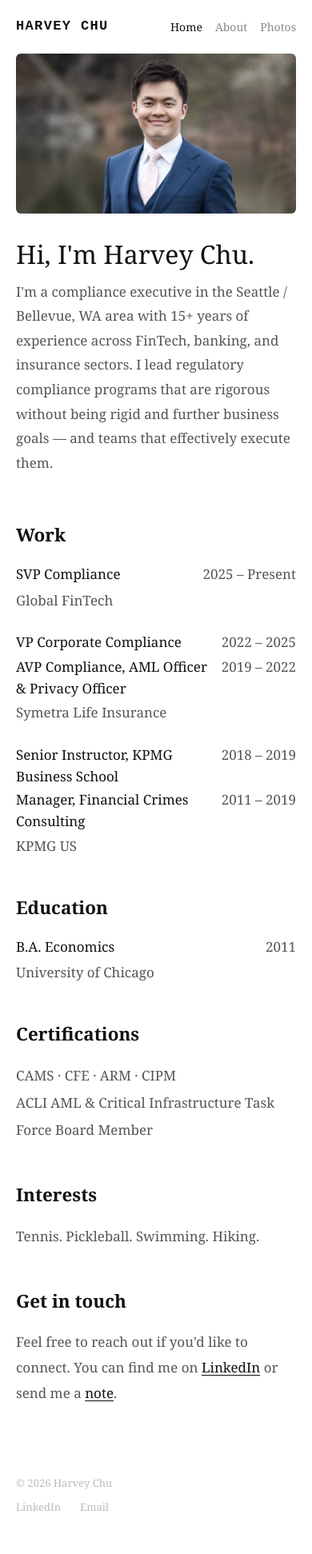
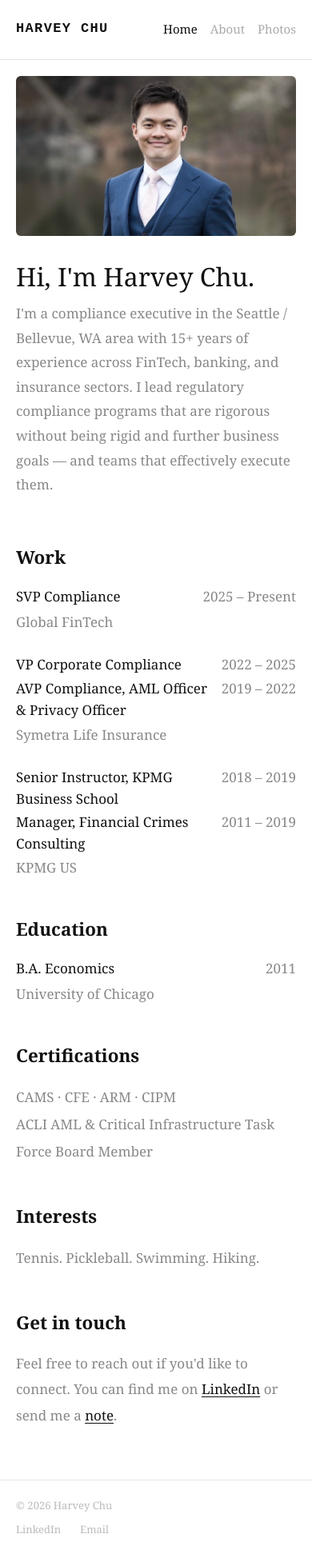
Before and after one commit to understandmykiwi/my-portfolio, a SvelteKit app: page / in a window 390 px wide. Shown: the whole page at 80% size. Before the commit the page ends 1915 px from the top, so only its background shows below. Built offline with nearby package versions, Linux system fonts and the light colour scheme.

Commit message:
add nav border, increase nav spacing, lighter grey text

```diff
--- a/src/routes/+layout.svelte
+++ b/src/routes/+layout.svelte
@@ -26,7 +26,7 @@
 <footer>
   <span>© 2026 Harvey Chu</span>
   <div class="footer-links">
-    <a href="https://www.linkedin.com/in/harveychu/" target="_blank">LinkedIn</a>
+    <a href="/linkedin" target="_blank" rel="noopener noreferrer">LinkedIn</a>
     <a href="mailto:hello@harveychu.com">Email</a>
   </div>
 </footer>
@@ -35,7 +35,7 @@
   :global(*, *::before, *::after) { margin: 0; padding: 0; box-sizing: border-box; }
   :global(body) {
     font-family: Georgia, 'Times New Roman', serif;
-    font-size: 15px;
+    font-size: 17px;
     line-height: 1.7;
     background: #fff;
     color: #111;
@@ -45,13 +45,20 @@
     display: flex;
     justify-content: space-between;
     align-items: center;
-    padding: 1.5rem 2rem;
+    padding: 2rem 2rem;
     max-width: 800px;
     margin: 0 auto;
     width: 100%;
   }
 
-.logo {
+  /* Border below nav matching Daniel's site */
+  nav {
+    border-bottom: 1px solid #e5e5e5;
+    max-width: 100%;
+    padding: 2rem 3rem;
+  }
+
+  .logo {
     font-family: 'Courier New', monospace;
     font-weight: 700;
     font-size: 17px;
@@ -68,9 +75,9 @@
 
   .nav-links a {
     font-family: Georgia, serif;
-    font-size: 15px;
+    font-size: 17px;
     text-decoration: none;
-    color: #888;
+    color: #aaa;
   }
 
   .nav-links a:hover,
@@ -82,10 +89,10 @@
   .hero {
     width: 100%;
     max-width: 800px;
-    margin: 0 auto 0;
+    margin: 0 auto;
     overflow: hidden;
     border-radius: 6px;
-    padding: 0 2rem;
+    padding: 2rem 2rem 0;
   }
 
   .hero img {
@@ -105,9 +112,10 @@
   }
 
   footer {
-    max-width: 800px;
+    max-width: 100%;
+    border-top: 1px solid #e5e5e5;
     margin: 0 auto;
-    padding: 1.5rem 2rem;
+    padding: 1.5rem 3rem;
     display: flex;
     justify-content: space-between;
     align-items: center;
@@ -132,50 +140,24 @@
 
   /* Tablet */
   @media (max-width: 900px) {
-    .hero img {
-      height: 260px;
-    }
+    .hero img { height: 260px; }
+    nav { padding: 1.8rem 2rem; }
+    footer { padding: 1.5rem 2rem; }
   }
 
   /* Large phone */
   @media (max-width: 600px) {
-    nav {
-      padding: 1.2rem 1.25rem;
-    }
-
-    .nav-links {
-      gap: 1rem;
-    }
-
-    .nav-links a {
-      font-size: 14px;
-    }
-
-    .hero {
-      padding: 0 1.25rem;
-    }
-
-    .hero img {
-      height: 200px;
-      object-position: center 20%;
-    }
-
-    main {
-      padding: 2rem 1.25rem 4rem;
-    }
-
-    footer {
-      padding: 1.25rem 1.25rem;
-      flex-direction: column;
-      align-items: flex-start;
-      gap: 0.5rem;
-    }
+    nav { padding: 1.4rem 1.25rem; }
+    .nav-links { gap: 1rem; }
+    .nav-links a { font-size: 15px; }
+    .hero { padding: 1.25rem 1.25rem 0; }
+    .hero img { height: 200px; object-position: center 20%; }
+    main { padding: 2rem 1.25rem 4rem; }
+    footer { padding: 1.25rem; flex-direction: column; align-items: flex-start; gap: 0.5rem; }
   }
 
   /* Small phone */
   @media (max-width: 380px) {
-    .hero img {
-      height: 160px;
-    }
+    .hero img { height: 160px; }
   }
 </style>
--- a/src/routes/+page.svelte
+++ b/src/routes/+page.svelte
@@ -68,7 +68,7 @@
 
   .intro-sub {
     font-size: 17px;
-    color: #555;
+    color: #888;
     line-height: 1.8;
     max-width: 560px;
     margin-bottom: 3.5rem;
@@ -114,7 +114,7 @@
     font-family: Georgia, 'Times New Roman', serif;
     font-size: 17px;
     font-weight: 400;
-    color: #555;
+    color: #888;
     white-space: nowrap;
     flex-shrink: 0;
   }
@@ -124,20 +124,20 @@
     font-family: Georgia, 'Times New Roman', serif;
     font-size: 17px;
     font-weight: 400;
-    color: #555;
+    color: #888;
     line-height: 1.6;
     margin-top: 0.1rem;
   }
 
   .plain-text {
     font-size: 17px;
-    color: #555;
+    color: #888;
     line-height: 2;
   }
 
   .contact-text {
     font-size: 17px;
-    color: #555;
+    color: #888;
     line-height: 1.9;
     max-width: 540px;
     margin-top: 0.4rem;
```
